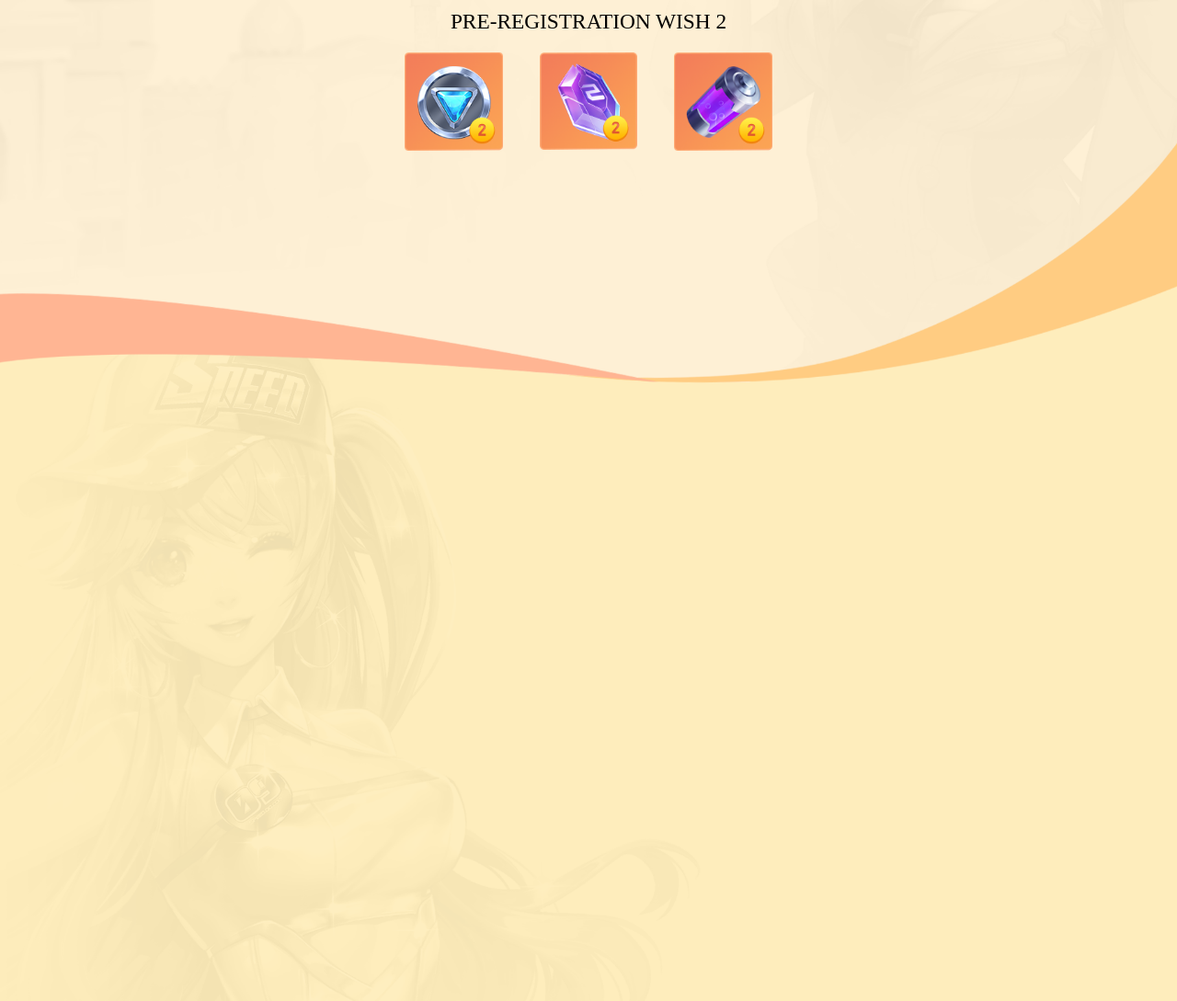
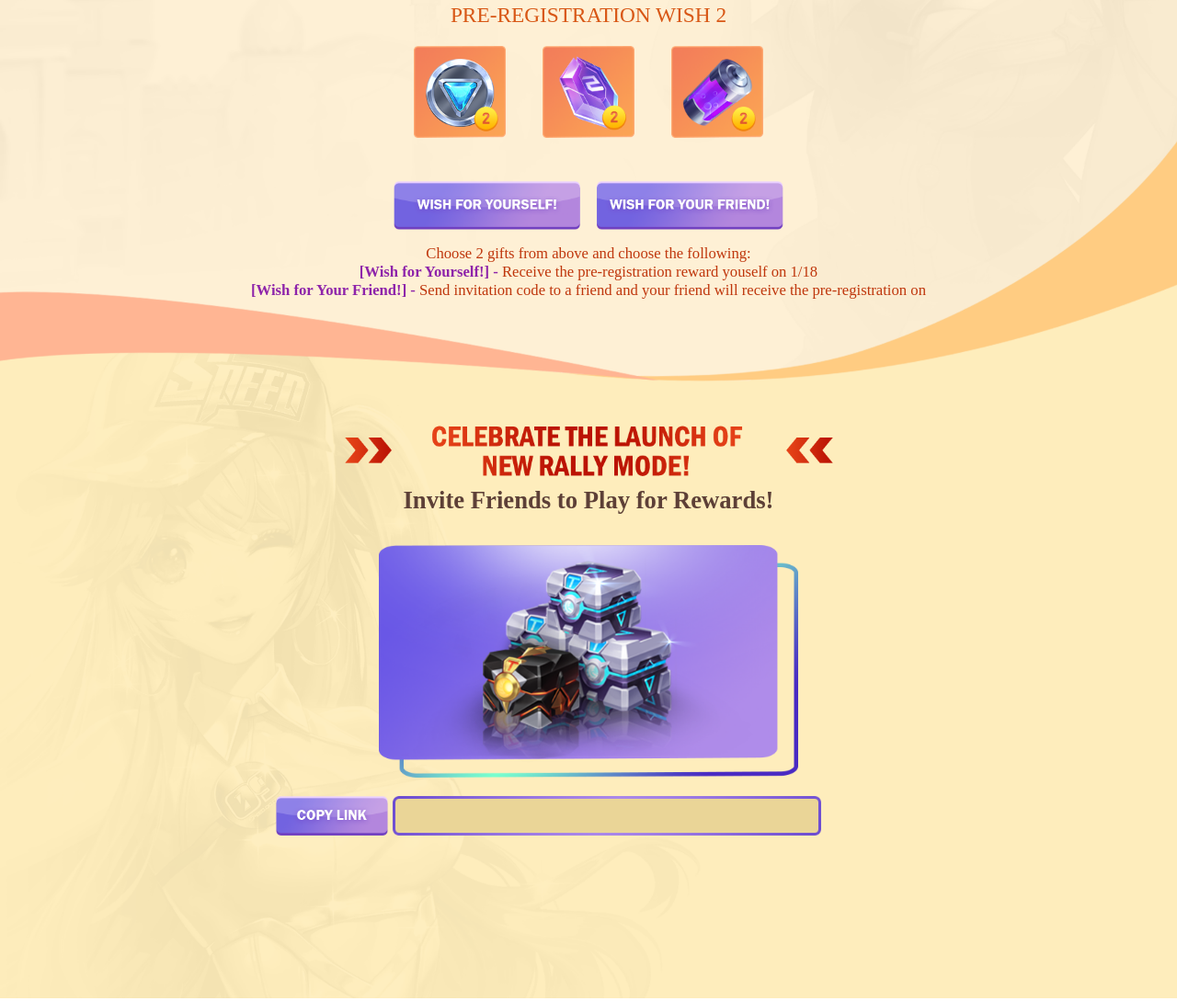
Before and after one commit to lamngo255/speed-anniversary, a plain HTML site: page dist/index.html in a window 1280 px wide. Shown: the part 1232-2321 px from the top of the page at 92% size. Drawn offline with Linux system fonts and the light colour scheme.

Commit message:
UPD: Finish gift panel

```diff
--- a/dist/index.html
+++ b/dist/index.html
@@ -26,9 +26,9 @@
       <button class="btn-wish"></button>
       <button class="btn-invite"></button>
 
-      <div class="intro">
-        <div class="intro-title"></div>
-        <div class="intro-subtitle">
+      <div class="gift-intro">
+        <div class="gift-intro-title"></div>
+        <div class="gift-intro-subtitle">
           <strong>XXXXX Players</strong>
           <span> have Pre-registered for Our Event!</span>
         </div>
@@ -51,6 +51,39 @@
             <div class="item" data-item="6"></div>
           </div>
         </div>
+
+        <button class="btn-wish-yourself"></button>
+        <button class="btn-wish-friend"></button>
+
+        <div class="extra-info">
+          <div>Choose 2 gifts from above and choose the following:</div>
+          <div>
+            <span class="purple">[Wish for Yourself!] - </span>
+            <span>Receive the pre-registration reward youself on 1/18</span>
+          </div>
+          <div>
+            <span class="purple">[Wish for Your Friend!] - </span>
+            <span
+              >Send invitation code to a friend and your friend will receive the pre-registration
+              on</span
+            >
+          </div>
+        </div>
+      </div>
+    </div>
+
+    <div class="panel-invitation">
+      <div class="invitation-intro">
+        <div class="invitation-intro-title"></div>
+        <div class="invitation-intro-subtitle">
+          <strong>Invite Friends to Play for Rewards!</strong>
+        </div>
+        <div class="invitation-intro-image"></div>
+      </div>
+
+      <div class="invitation-form">
+        <button class="btn-copy-link"></button>
+        <div class="invite-code"></div>
       </div>
     </div>
   </body>
--- a/scss/main.scss
+++ b/scss/main.scss
@@ -4,6 +4,7 @@
 @import 'functions';
 @import 'sections/cover';
 @import 'sections/panel-gift';
+@import 'sections/panel-invitation';
 
 html {
   font-size: 100px;
--- a/scss/sections/_panel-gift.scss
+++ b/scss/sections/_panel-gift.scss
@@ -1,30 +1,12 @@
 .panel-gift {
-  @include sizeWH(19.2rem, 58.6rem);
+  @include sizeWH(19.2rem, 13.99rem);
 
   text-align: center;
   padding-top: 1rem;
-  background: assetsUrl('background-2.png') center top / 19.2rem;
+  background: assetsUrl('bg-2.png') center top / 19.2rem;
 }
 
-.btn-wish {
-  @include sizeWH(4.15rem, 1.07rem);
-  background: assetsUrl('buttons/Pre-Regis-Button.png') center / contain;
-
-  &:hover {
-    background: assetsUrl('buttons/Pre-Regis-Button_On.png') center / contain;
-  }
-}
-
-.btn-invite {
-  @include sizeWH(4.15rem, 1.07rem);
-  background: assetsUrl('buttons/Invite-Friend.png') center / contain;
-
-  &:hover {
-    background: assetsUrl('buttons/Invite-Friend_On.png') center / contain;
-  }
-}
-
-.intro {
+.gift-intro {
   margin-top: 0.5rem;
 
   &-title {
@@ -46,6 +28,7 @@
   padding-bottom: 0.3rem;
   .text {
     font-size: 0.35rem;
+    color: #d85715;
     padding-bottom: 0.3rem;
   }
 
@@ -56,7 +39,7 @@
 
     @for $i from 1 through 3 {
       .item[data-item='#{$i}'] {
-        @include sizeWH(1.6rem, 1.6em);
+        @include sizeWH(1.5rem, 1.5em);
         background: assetsUrl('items/Pre-Regis-Wish_#{$i}.png') center / contain;
       }
 
@@ -69,11 +52,57 @@
 
 .list-2 {
   @extend .list-1;
+  padding-bottom: 0.6rem;
 
   @for $i from 4 through 6 {
     .item[data-item='#{$i}'] {
-      @include sizeWH(1.6rem, 1.6em);
+      @include sizeWH(1.5rem, 1.5em);
       background: assetsUrl('items/Pre-Regis-Wish_#{$i}.png') center / contain;
     }
   }
 }
+
+.extra-info {
+  @include textMixin(#bf360c, 0.25rem);
+
+  .purple {
+    color: #8e24aa;
+    font-weight: bold;
+  }
+}
+
+.btn-wish {
+  @include sizeWH(4.15rem, 1.07rem);
+  background: assetsUrl('buttons/Pre-Regis-Button.png') center / contain;
+
+  &:hover {
+    background: assetsUrl('buttons/Pre-Regis-Button_On.png') center / contain;
+  }
+}
+
+.btn-invite {
+  @include sizeWH(4.15rem, 1.07rem);
+  background: assetsUrl('buttons/Invite-Friend.png') center / contain;
+
+  &:hover {
+    background: assetsUrl('buttons/Invite-Friend_On.png') center / contain;
+  }
+}
+
+.btn-wish-yourself {
+  @include sizeWH(3.06rem, 0.8rem);
+  background: assetsUrl('buttons/Wish-Button_1.png') center / contain;
+
+  &:hover {
+    background: assetsUrl('buttons/Wish-Button_1-On.png') center / contain;
+  }
+}
+
+.btn-wish-friend {
+  @include sizeWH(3.06rem, 0.8rem);
+  background: assetsUrl('buttons/Wish-Button_2.png') center / contain;
+
+  &:hover {
+    background: assetsUrl('buttons/Wish-Button_2-On.png') center / contain;
+  }
+}
--- /dev/null
+++ b/scss/sections/_panel-invitation.scss
@@ -0,0 +1,50 @@
+.panel-invitation {
+  @include sizeWH(19.2rem, 10.06rem);
+
+  text-align: center;
+  padding-top: 0.05rem;
+  margin-top: -0.08rem;
+  background: assetsUrl('bg-3.png') center top / 19.2rem;
+}
+
+.invitation-intro {
+  margin-top: 0.5rem;
+
+  &-title {
+    background: assetsUrl('texts/Title_2.png') center / contain;
+    height: 1.15rem;
+  }
+
+  &-subtitle {
+    font-size: 0.4rem;
+    color: #5d4037;
+  }
+
+  &-image {
+    margin-top: 0.5rem;
+    background: assetsUrl('Invite-Reward.png') center / contain;
+    height: 3.8rem;
+  }
+}
+
+.invitation-form {
+  margin-top: 0.3rem;
+  display: relative;
+
+  .btn-copy-link {
+    @include position(absolute, $left: 4.5rem);
+    @include sizeWH(1.83rem, 0.65rem);
+    background: assetsUrl('buttons/Copy-Link.png') center / contain;
+
+    &:hover {
+      filter: brightness(1.2);
+    }
+  }
+
+  .invite-code {
+    @include position(absolute, $left: 6.4rem);
+    background: assetsUrl('Url-Box.png') center / contain;
+    height: 0.65rem;
+    width: 7rem;
+  }
+}
```
Also changed, not shown: dist/assets/bg-2.png (added), dist/assets/bg-3.png (added), dist/assets/items/1-Player.png (renamed from dist/assets/1-Player.png), dist/assets/items/2-Player.png (renamed from dist/assets/2-Player.png), dist/css/main.css, 1 other file.
